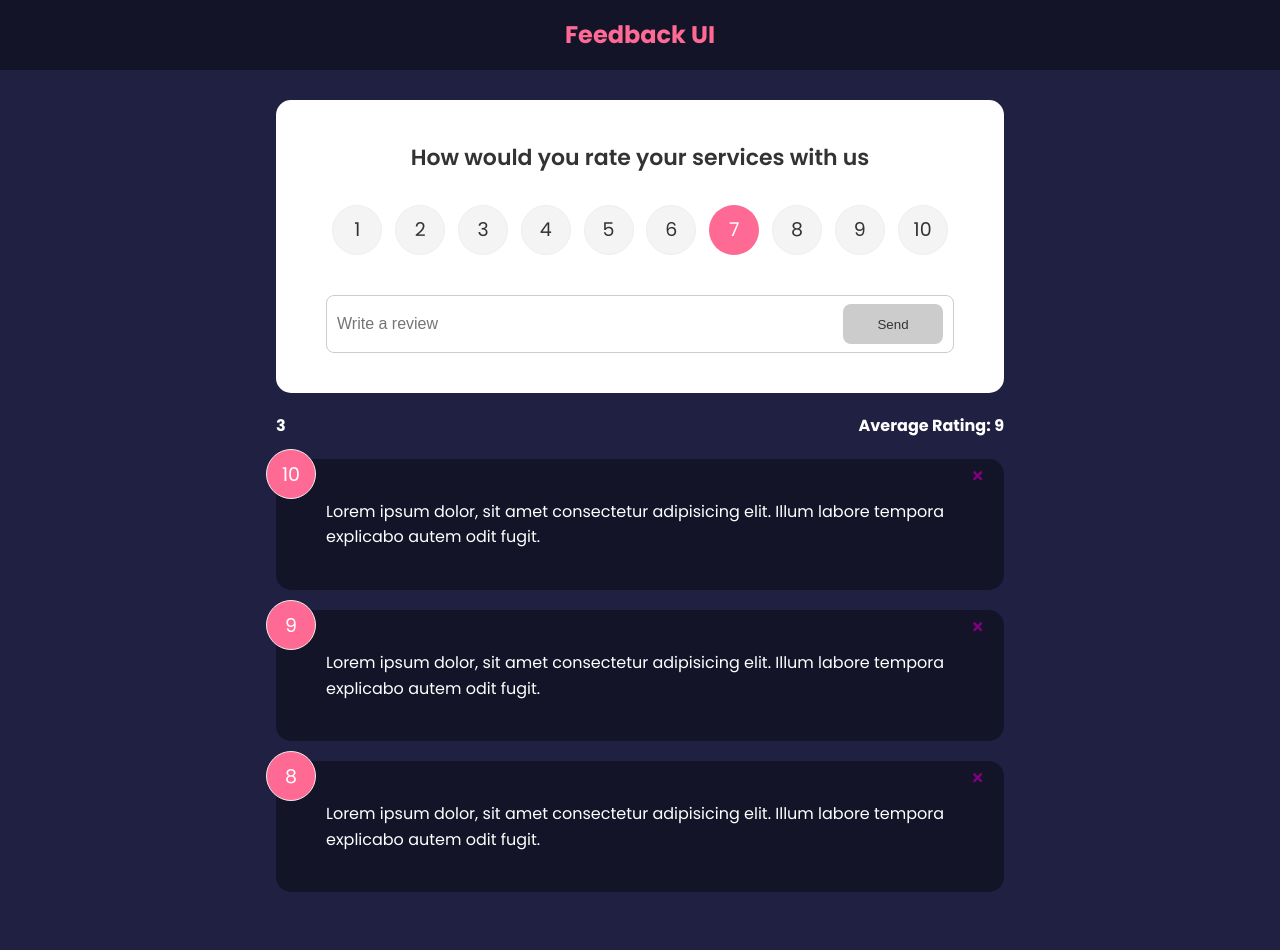
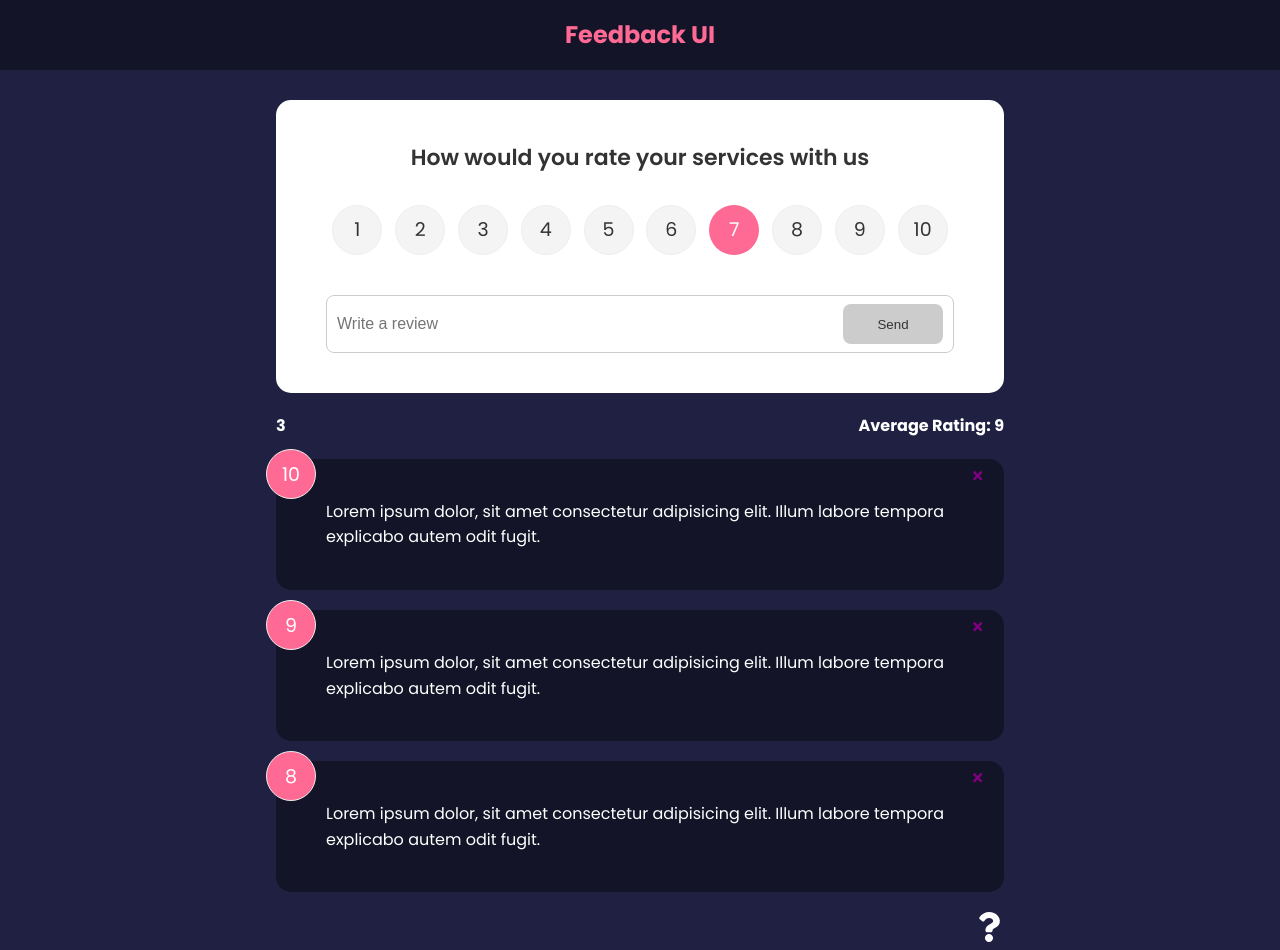
Before and after one commit to AmkaE/feedback-app, a React (Vite) app: page / in a window 1280 px wide. Before the commit the page ends 912 px from the top, so only its background shows below. Built offline with nearby package versions, Linux system fonts and the light colour scheme.

Commit message:
add AboutIconLink to navigate to /about

```diff
--- a/src/App.jsx
+++ b/src/App.jsx
@@ -7,6 +7,7 @@
 import FeedbackStats from './components/FeedbackStats';
 import FeedbackForm from './components/FeedbackForm';
 import AboutPage from './pages/AboutPage';
+import AboutIconLink from './components/AboutIconLink';
 
 const App = () => {
 	const [feedback, setFeedback] = useState(FeedbackData);
@@ -36,6 +37,7 @@
 									feedback={feedback}
 									handleDelete={deleteFeedback}
 								/>
+								<AboutIconLink />
 							</>
 						}
 					/>
--- /dev/null
+++ b/src/components/AboutIconLink.jsx
@@ -0,0 +1,14 @@
+import { FaQuestion } from 'react-icons/fa';
+import { Link } from 'react-router-dom';
+
+const AboutIconLink = () => {
+	return (
+		<div className='about-link'>
+			<Link to='/about'>
+				<FaQuestion size={30} />
+			</Link>
+		</div>
+	);
+};
+
+export default AboutIconLink;
```
